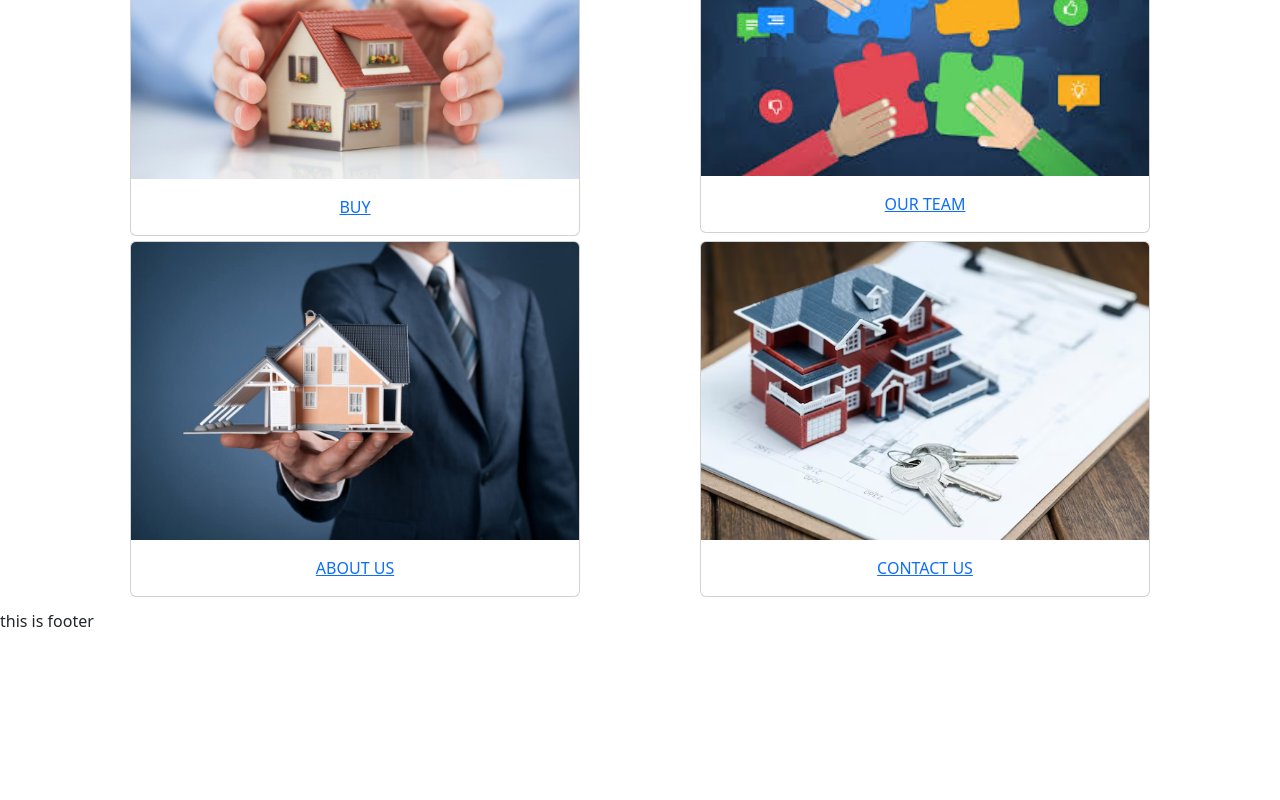
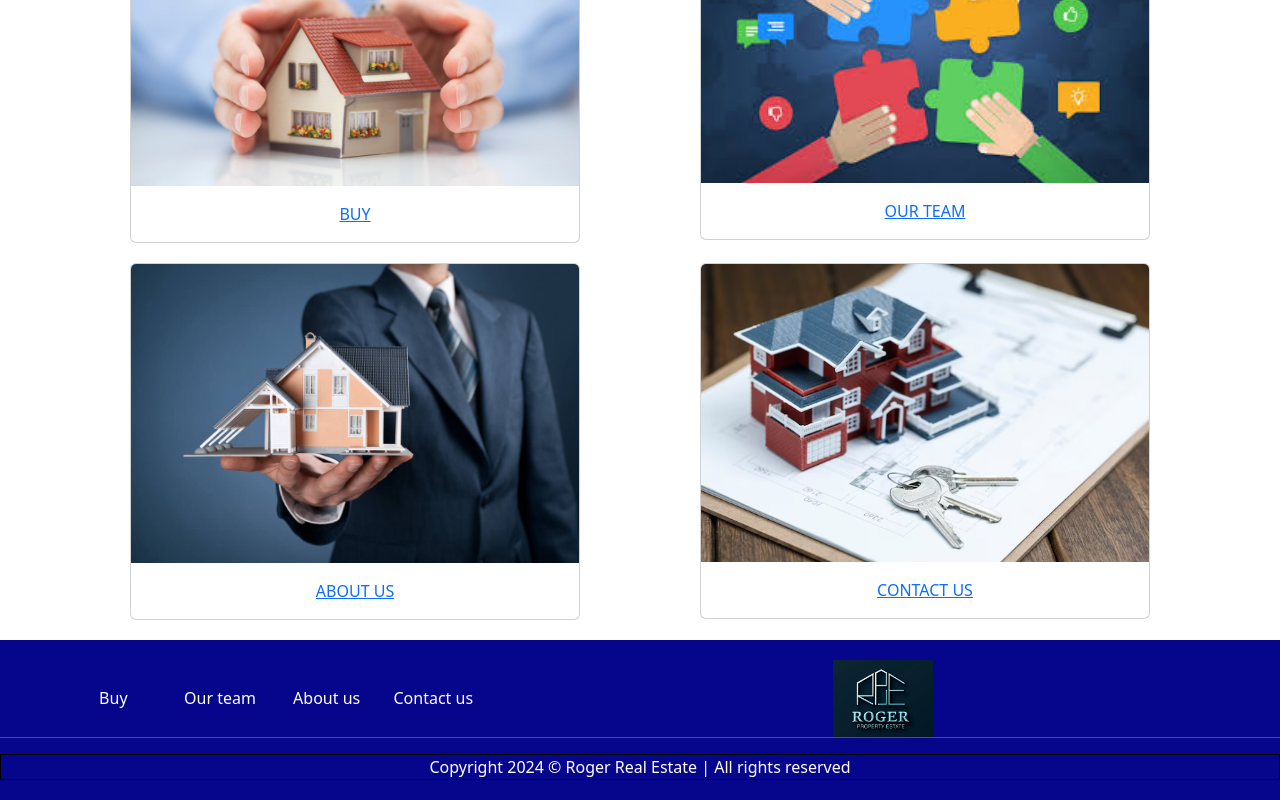
Before and after one commit to AFakhriddinov/Real-Estate-Agency, a React (Create React App) app: page / in a window 1280 px wide. Shown: the part 647-1447 px from the top of the page. Before the commit the page ends 1296 px from the top, so only its background shows below. Built offline with nearby package versions, Linux system fonts and the light colour scheme.

Commit message:
Add footer

```diff
--- a/src/components/footer.jsx
+++ b/src/components/footer.jsx
@@ -1,7 +1,35 @@
+import Container from 'react-bootstrap/Container';
+import Row from 'react-bootstrap/Row';
+import Col from 'react-bootstrap/Col';
+import logo from './images/logo.png';
+import Image from 'react-bootstrap/Image';
+
 export default function Footer() {
-    return(
-        <div>
-            <p>this is footer</p>
-        </div>
-    )
+  return (
+    <Container fluid className="footer">
+      <Row>
+        <Col className="footer-row" xs lg="1">
+          Buy
+        </Col>
+        <Col xs lg="1">
+          Our team
+        </Col>
+        <Col xs lg="1">
+          About us
+        </Col>
+        <Col xs lg="1">
+          Contact us
+        </Col>
+        <Col>
+          <Image src={logo} alt="Roger" width="100" />
+        </Col>
+        <hr />
+      </Row>
+      <Row>
+        <Col className="copyright">
+          Copyright 2024 © Roger Real Estate | All rights reserved
+        </Col>
+      </Row>
+    </Container>
+  );
 }
--- a/src/components/homepage.jsx
+++ b/src/components/homepage.jsx
@@ -25,7 +25,7 @@ export default function HomePage() {
         ></iframe>
       </div>
       <Container id="mid-container">
-        <Row>
+        <Row className="content-row">
           <Col>
             <Card className="text-center">
               <Card.Img variant="top" src={buy} />
@@ -44,7 +44,7 @@ export default function HomePage() {
             </Card>
           </Col>
         </Row>
-        <Row>
+        <Row className="content-row">
           <Col>
             <Card className="text-center">
               <Card.Img variant="top" src={about} />
--- a/src/styles/style.css
+++ b/src/styles/style.css
@@ -10,13 +10,12 @@
   margin-top: 30px;
 }
 
-.row {
+.content-row {
   margin: 20px;
 }
 
 .col {
-  height: 300px;
-  margin: 20px;
+  /* margin: 20px; */
   display: flex;
   align-items: center;
   justify-content: center;
@@ -25,3 +24,17 @@
 .card {
   width: 450px;
 }
+
+.footer {
+  background-color: rgb(6, 6, 141);
+  color: white;
+  padding: 20px;
+}
+
+.footer-row {
+  margin-left: 60px;
+}
+
+.copyright {
+  border: thin solid black;
+}
```
